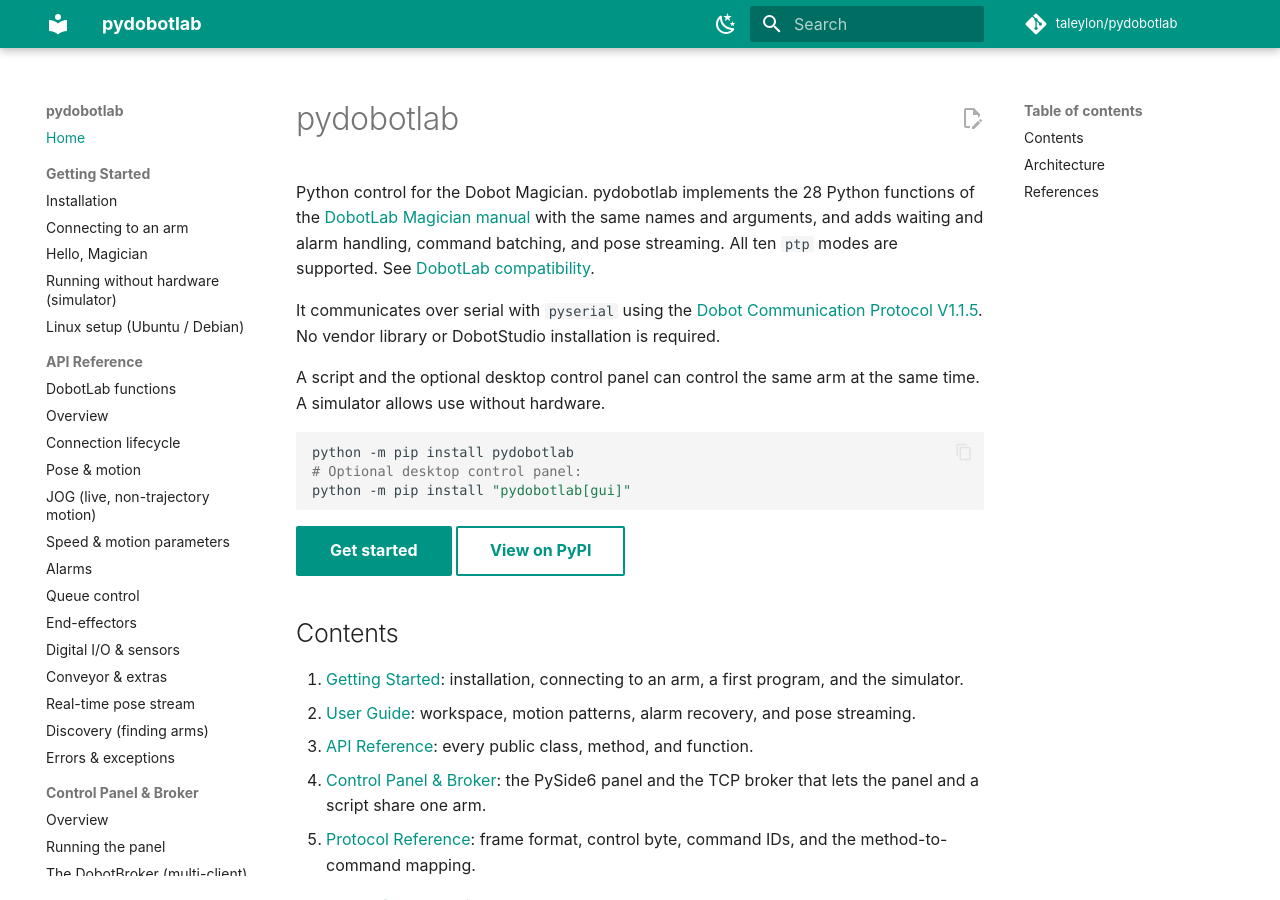
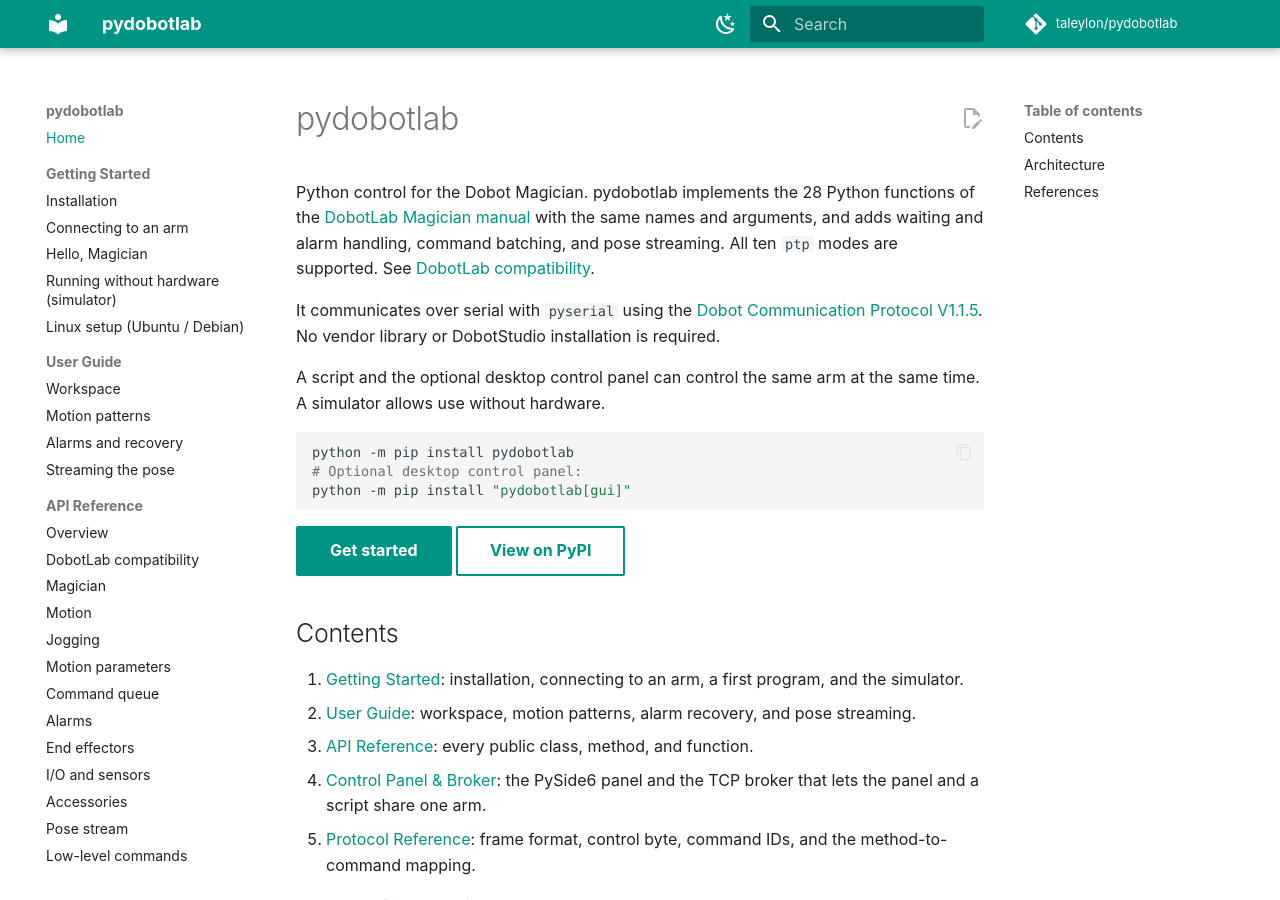
Before and after one commit to taleylon/pydobotlab, an MkDocs documentation site: the page built from docs/README.md, in a window 1280 px wide and 900 px high. Built offline with MkDocs 1.6.1 and Material for MkDocs 9.7.7, drawn with Linux system fonts in a browser that asks for light colours; comment, search, counter and statistics services are not loaded.

Commit message:
tree update

```diff
--- a/mkdocs.yml
+++ b/mkdocs.yml
@@ -59,21 +59,30 @@
       - "Hello, Magician": getting-started/first-script.md
       - "Running without hardware (simulator)": getting-started/simulator.md
       - "Linux setup (Ubuntu / Debian)": getting-started/linux.md
+  - "User Guide":
+      - "Workspace": guide/workspace.md
+      - "Motion patterns": guide/motion.md
+      - "Alarms and recovery": guide/alarms.md
+      - "Streaming the pose": guide/pose-stream.md
   - "API Reference":
-      - "DobotLab functions": api/dobotlab.md
       - "Overview": api/overview.md
-      - "Connection lifecycle": api/connection.md
-      - "Pose & motion": api/motion.md
-      - "JOG (live, non-trajectory motion)": api/jog.md
-      - "Speed & motion parameters": api/speed.md
+      - "DobotLab compatibility": api/dobotlab.md
+      - "Magician": api/magician.md
+      - "Motion": api/motion.md
+      - "Jogging": api/jog.md
+      - "Motion parameters": api/speed.md
+      - "Command queue": api/queue.md
       - "Alarms": api/alarms.md
-      - "Queue control": api/queue.md
-      - "End-effectors": api/end-effectors.md
-      - "Digital I/O & sensors": api/io.md
-      - "Conveyor & extras": api/extras.md
-      - "Real-time pose stream": api/pose-stream.md
-      - "Discovery (finding arms)": api/discovery.md
-      - "Errors & exceptions": api/errors.md
+      - "End effectors": api/end-effectors.md
+      - "I/O and sensors": api/io.md
+      - "Accessories": api/accessories.md
+      - "Pose stream": api/pose-stream.md
+      - "Low-level commands": api/low-level.md
+      - "Discovery": api/discovery.md
+      - "Broker": api/broker.md
+      - "Simulator": api/simulator.md
+      - "Configuration": api/config.md
+      - "Exceptions": api/errors.md
   - "Control Panel & Broker":
       - "Overview": panel/overview.md
       - "Running the panel": panel/running.md
```
